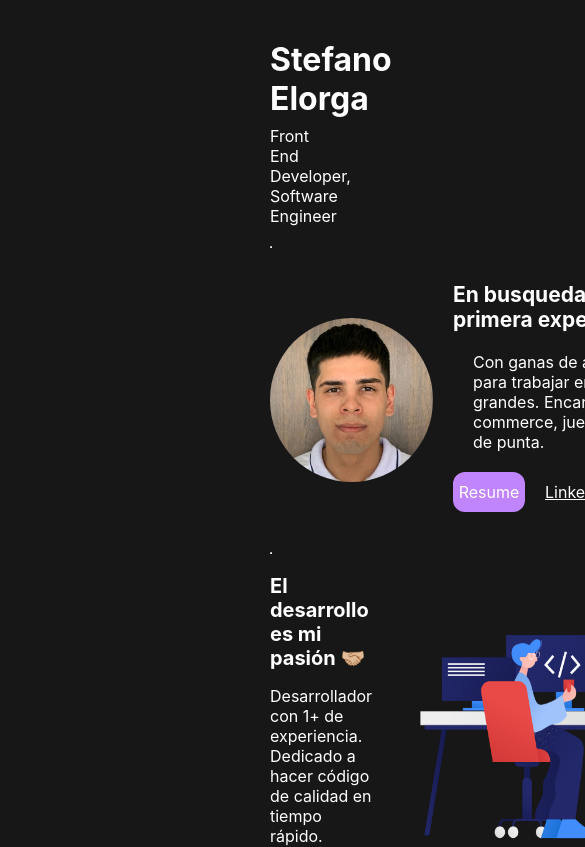
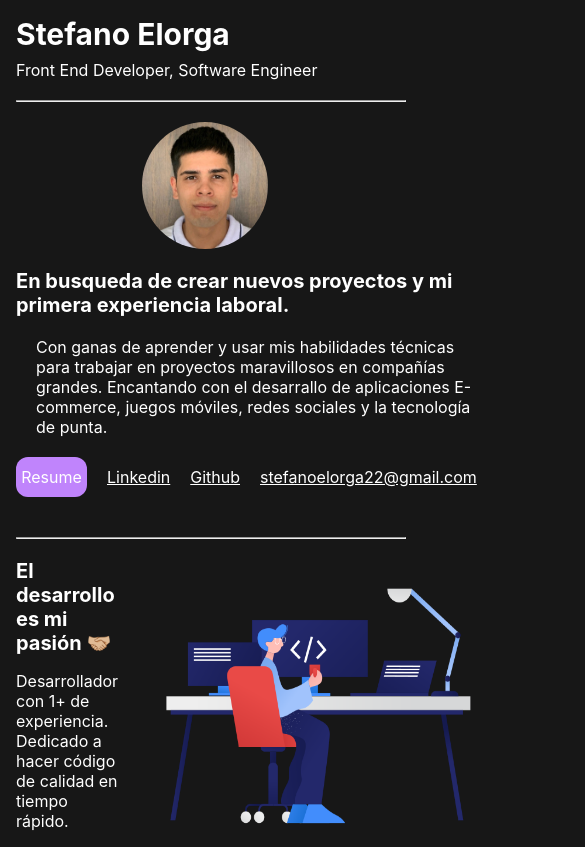
Before and after one commit to StefanoElorga/newportolio, a React (Create React App) app: page / in a window 390 px wide. Shown: the top 847 px of the page, 585 px wide, since content can reach past the window. Built offline with nearby package versions, Linux system fonts and the light colour scheme.

Commit message:
css cambios

```diff
--- a/src/App.css
+++ b/src/App.css
@@ -198,3 +198,65 @@
   font-size: 18px;
   margin: 8px 0px 0px;
 }
+
+@media (max-width: 600px) {
+  .container {
+    margin: 0;
+    padding: 16px;
+    width: 100%;
+  }
+  .presentation-container {
+  }
+
+  .presentation-name {
+    margin: 0;
+    color: #ffffff;
+    font-size: 30px;
+  }
+
+  .presentation-pro {
+    margin-top: 8px;
+    margin-bottom: 0;
+    color: #ffffff;
+    font-size: 16px;
+  }
+
+  .description-container {
+    display: flex;
+    flex-wrap: wrap;
+  }
+
+  .stefano {
+    width: 126px;
+    height: 127px;
+    border-radius: 80px;
+    margin: 0px 126px 20px;
+  }
+
+  .description-text-container {
+    margin: 0;
+  }
+
+  .description-text {
+    font-size: 20px;
+    margin: 0px;
+  }
+  .description-text-p {
+    font-size: 16px;
+    margin: 20px 0px 0px;
+    padding: 0px 0px 0px 20px;
+  }
+  .buttons-container {
+    margin: 0px 0px 20px;
+  }
+  .resume {
+    width: 71px;
+    height: 40px;
+    font-size: 16px;
+    margin: 20px 20px 0px 0px;
+  }
+  .webs {
+    font-size: 16px;
+    margin: 20px 20px 0px 0px;
+  }
+}
```
